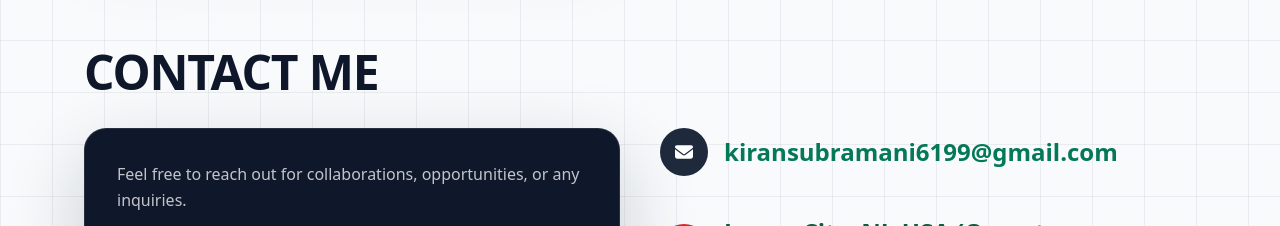
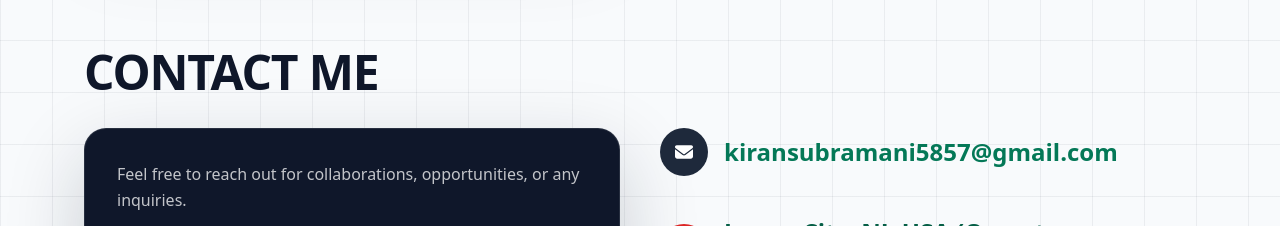
Before and after one commit to KIRAN-SUBRAMANI/portfolio_of_Kiran_Subramani, a Next.js app: page / in a window 1280 px wide. Shown: the part 7240-7466 px from the top of the page. Built offline with nearby package versions, Linux system fonts and the light colour scheme.

Commit message:
june92026

```diff
--- a/components/Contact.jsx
+++ b/components/Contact.jsx
@@ -174,10 +174,10 @@ export default function Contact() {
                 </div>
 
                 <a
-                  href="mailto:kiransubramani6199@gmail.com"
+                  href="mailto:kiransubramani5857@gmail.com"
                   className="text-emerald-700 font-bold text-xl sm:text-2xl hover:underline"
                 >
-                  kiransubramani6199@gmail.com
+                  kiransubramani5857@gmail.com
                 </a>
               </div>
 
```
